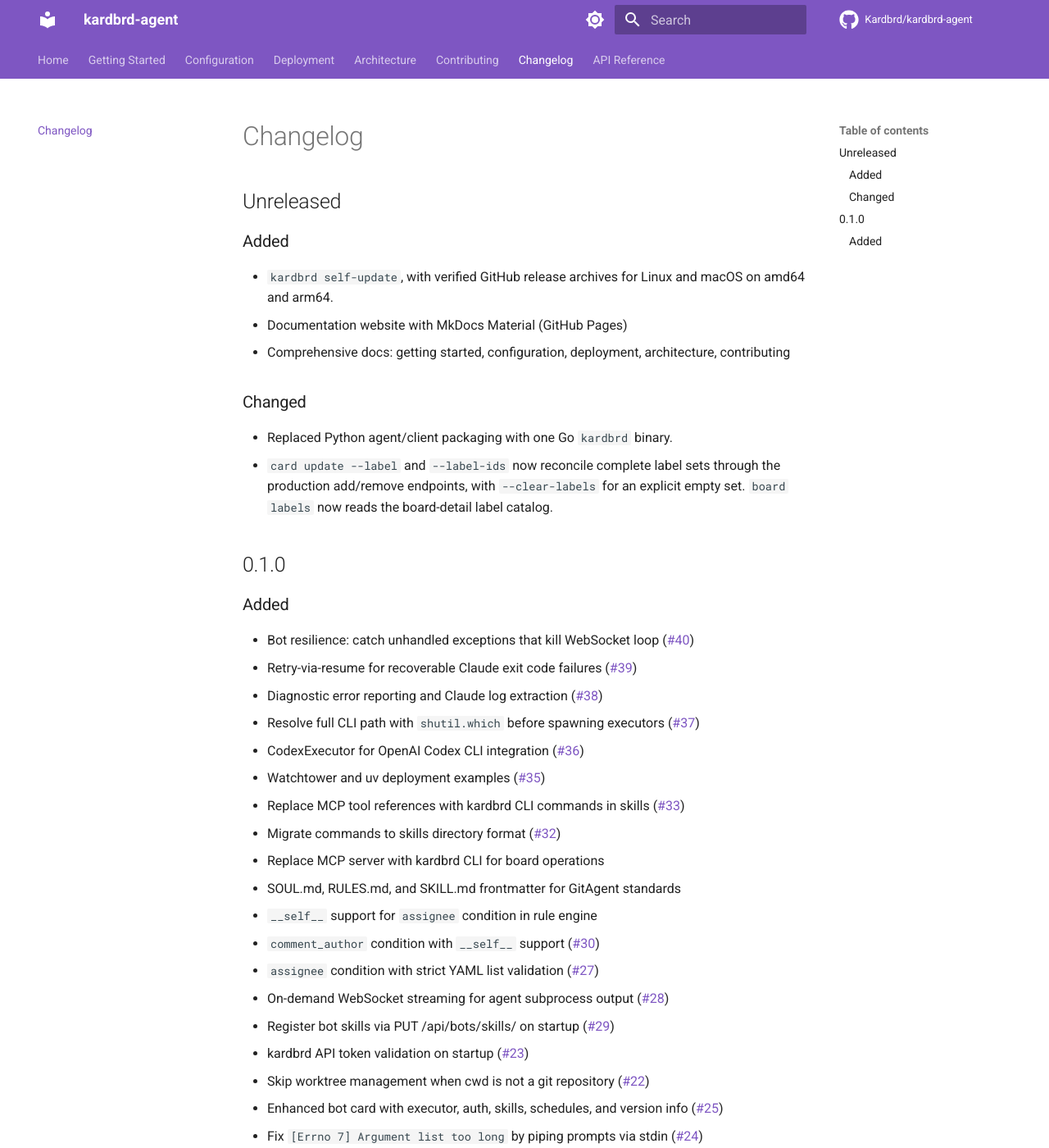
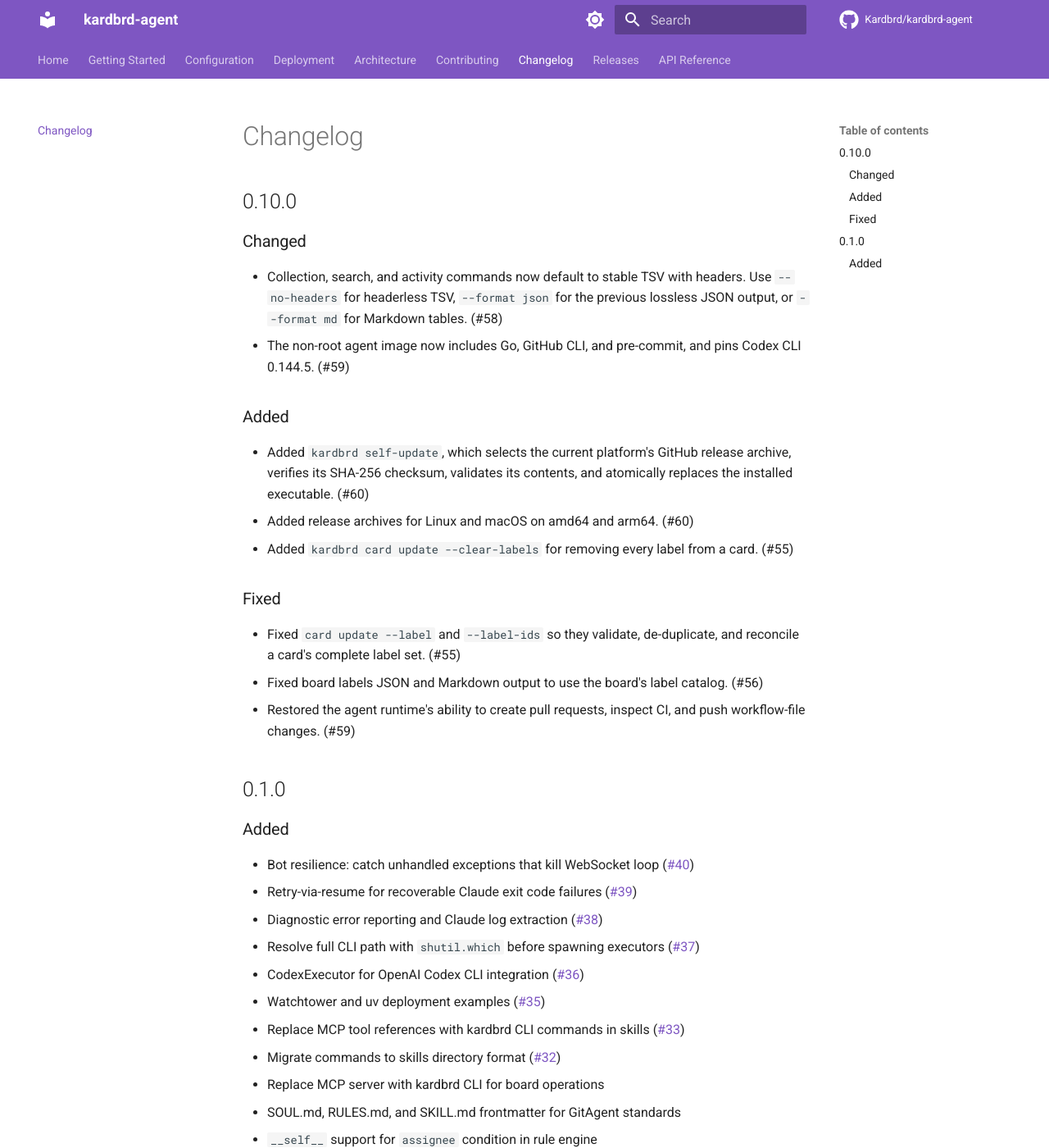
Before and after one commit to Kardbrd/kardbrd-agent, an MkDocs documentation site: the page built from docs/changelog.md, in a window 1280 px wide and 1400 px high. Shown: the whole window at 82% size. Built offline with MkDocs 1.6.1 and Material for MkDocs 9.7.7, drawn with Linux system fonts in a browser that asks for light colours; comment, search, counter and statistics services are not loaded.

Commit message:
docs: prepare v0.10.0 release notes (#61)

```diff
--- a/docs/changelog.md
+++ b/docs/changelog.md
@@ -1,20 +1,32 @@
 # Changelog
 
-## Unreleased
+## 0.10.0
+
+### Changed
+
+- Collection, search, and activity commands now default to stable TSV with
+  headers. Use `--no-headers` for headerless TSV, `--format json` for the
+  previous lossless JSON output, or `--format md` for Markdown tables. (#58)
+- The non-root agent image now includes Go, GitHub CLI, and pre-commit, and
+  pins Codex CLI 0.144.5. (#59)
 
 ### Added
 
-- `kardbrd self-update`, with verified GitHub release archives for Linux and
-  macOS on amd64 and arm64.
-- Documentation website with MkDocs Material (GitHub Pages)
-- Comprehensive docs: getting started, configuration, deployment, architecture, contributing
+- Added `kardbrd self-update`, which selects the current platform's GitHub
+  release archive, verifies its SHA-256 checksum, validates its contents, and
+  atomically replaces the installed executable. (#60)
+- Added release archives for Linux and macOS on amd64 and arm64. (#60)
+- Added `kardbrd card update --clear-labels` for removing every label from a
+  card. (#55)
 
-### Changed
+### Fixed
 
-- Replaced Python agent/client packaging with one Go `kardbrd` binary.
-- `card update --label` and `--label-ids` now reconcile complete label sets
-  through the production add/remove endpoints, with `--clear-labels` for an
-  explicit empty set. `board labels` now reads the board-detail label catalog.
+- Fixed `card update --label` and `--label-ids` so they validate,
+  de-duplicate, and reconcile a card's complete label set. (#55)
+- Fixed board labels JSON and Markdown output to use the board's label
+  catalog. (#56)
+- Restored the agent runtime's ability to create pull requests, inspect CI,
+  and push workflow-file changes. (#59)
 
 ## 0.1.0
 
--- a/mkdocs.yml
+++ b/mkdocs.yml
@@ -81,4 +81,6 @@ nav:
       - Testing: contributing/testing.md
       - Code Conventions: contributing/conventions.md
   - Changelog: changelog.md
+  - Releases:
+      - v0.10.0: releases/v0.10.0.md
   - API Reference: api/index.md
```
Also changed, not shown: docs/getting-started/installation.md (+16 -2 lines), docs/releases/v0.10.0.md (added, +42 -0 lines), 1 other file.
